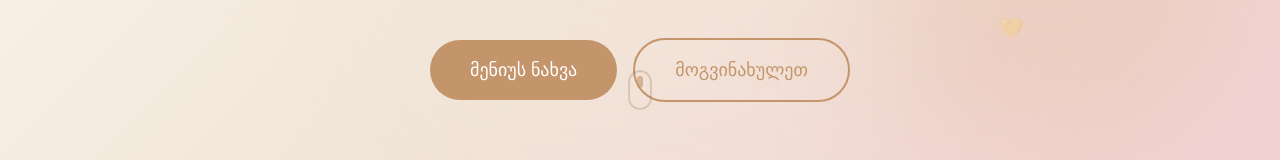
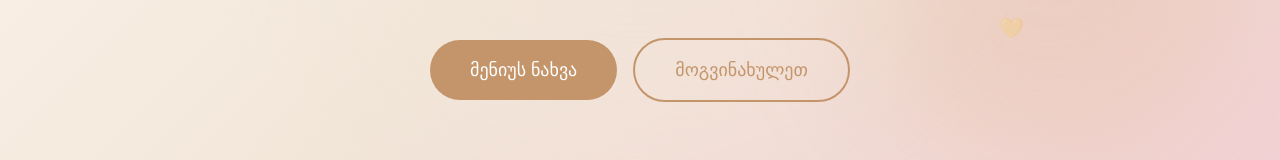
Before and after one commit to Belkania/ninasi.ge, a Next.js app: page / in a window 1280 px wide. Shown: the part 556-716 px from the top of the page. Built offline with nearby package versions, Linux system fonts and the light colour scheme; a web font is replaced by a local one.

Commit message:
style: remove scroll indicator from hero section

```diff
--- a/src/components/Hero.tsx
+++ b/src/components/Hero.tsx
@@ -59,12 +59,6 @@ export default function Hero() {
                     </a>
                 </div>
 
-                {/* Scroll indicator */}
-                <div className="mt-12 md:mt-0 md:absolute md:bottom-8 md:left-1/2 md:-translate-x-1/2 flex flex-col items-center gap-2 opacity-60">
-                    <div className="w-6 h-10 border-2 border-brown-light/40 rounded-full flex items-start justify-center p-1.5">
-                        <div className="w-1.5 h-3 bg-caramel rounded-full animate-bounce" />
-                    </div>
-                </div>
             </div>
         </section>
     );
```
